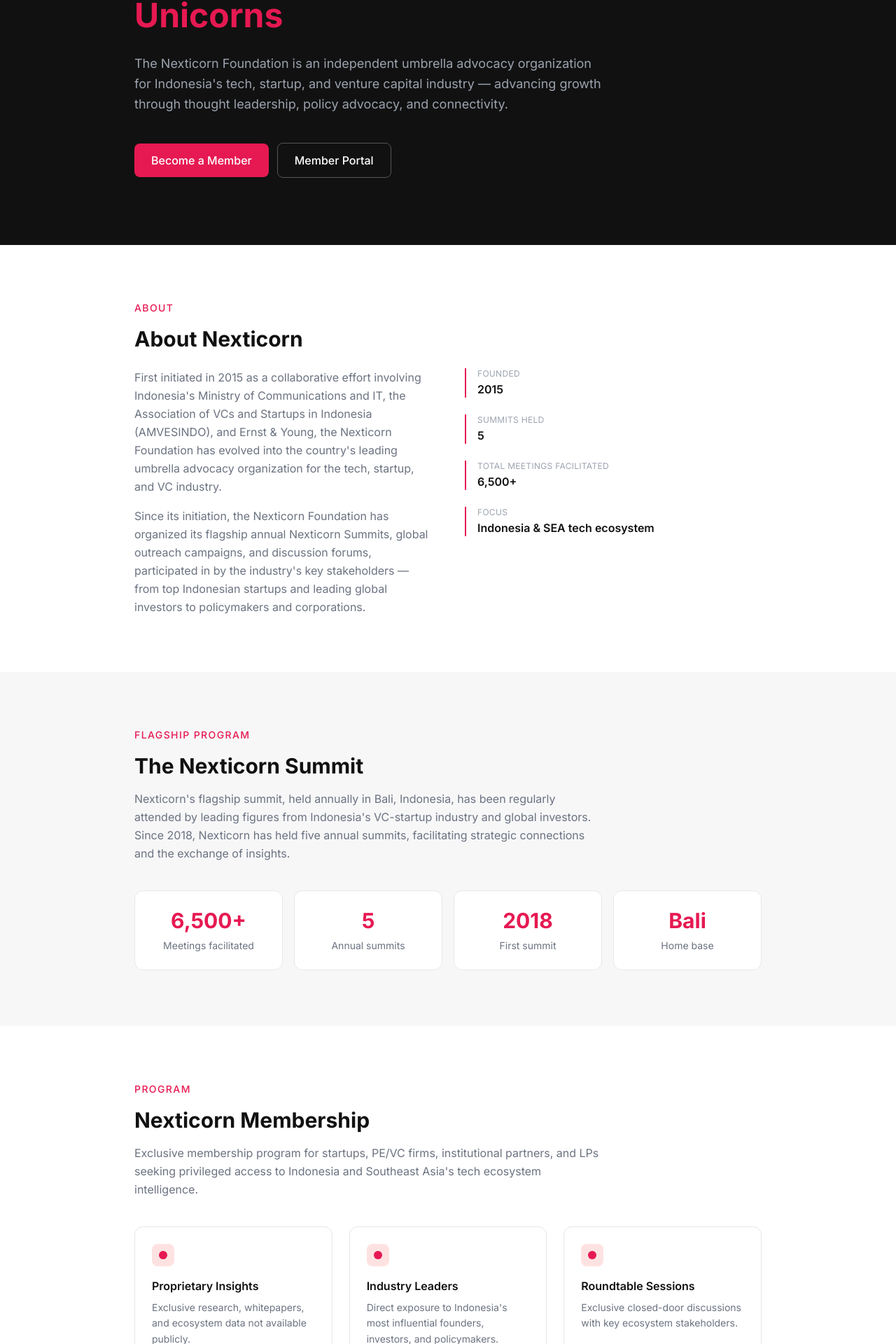
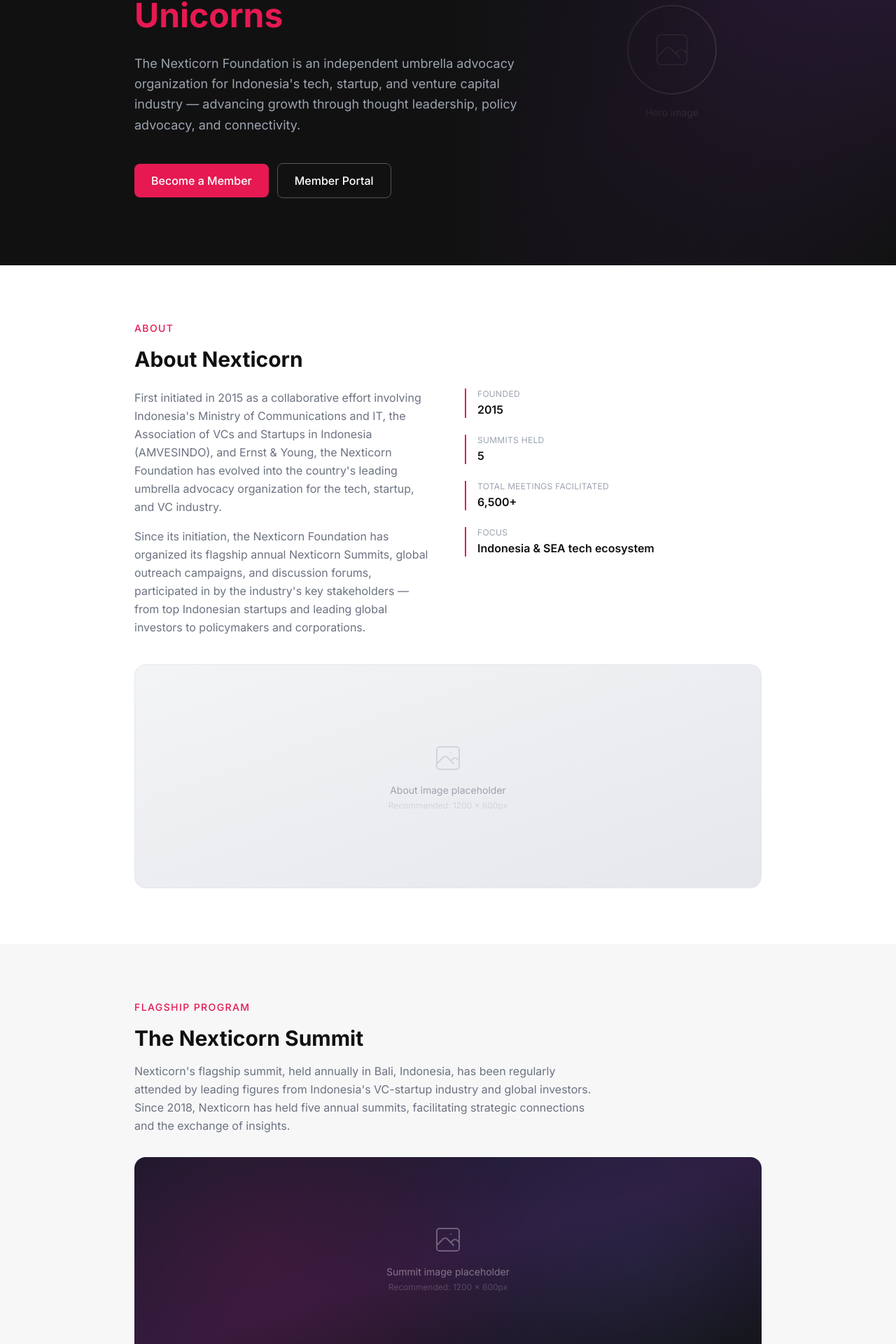
Before and after one commit to nxctemp/nexticorn-platform, a Next.js app: page / in a window 1280 px wide. Shown: the part 320-2240 px from the top of the page at 70% size. Built offline with nearby package versions, Linux system fonts and the light colour scheme.

Commit message:
feat: scroll animations, hero image fade, placeholder images, board modals

```diff
--- a/src/app/page.tsx
+++ b/src/app/page.tsx
@@ -1,26 +1,72 @@
+'use client'
+
 import Link from 'next/link'
 import Image from 'next/image'
+import { useState, useEffect, useRef } from 'react'
+
+type BoardMember = {
+  name: string
+  role: string
+  bio: string
+  initial: string
+}
+
+const boardMembers: BoardMember[] = [
+  { name: 'Rudiantara', role: 'Chairman', initial: 'R', bio: 'Rudiantara served as Indonesia\'s Minister of Communication and Information Technology from 2014 to 2019. He has been a key figure in Indonesia\'s digital transformation and startup ecosystem development.' },
+  { name: 'Tom Lembong', role: 'Vice Chairman', initial: 'T', bio: 'Tom Lembong is a prominent Indonesian investor and former government official. He served as Indonesia\'s Trade Minister and Head of the Investment Coordinating Board (BKPM).' },
+  { name: 'David Rimbo', role: 'Board Member', initial: 'D', bio: 'David Rimbo is a senior partner at Ernst & Young Indonesia, with extensive experience in audit, advisory, and the Indonesian startup ecosystem.' },
+  { name: 'Rambun Tjajo', role: 'Board Member', initial: 'R', bio: 'Rambun Tjajo brings deep expertise in venture capital and startup investment across Southeast Asia.' },
+  { name: 'Donald Wihardja', role: 'Board Member', initial: 'D', bio: 'Donald Wihardja is an experienced venture capitalist and entrepreneur with a strong track record in the Indonesian tech ecosystem.' },
+]
+
+function useInView(threshold = 0.15) {
+  const ref = useRef<HTMLDivElement>(null)
+  const [inView, setInView] = useState(false)
+
+  useEffect(() => {
+    const observer = new IntersectionObserver(
+      ([entry]) => { if (entry.isIntersecting) setInView(true) },
+      { threshold }
+    )
+    if (ref.current) observer.observe(ref.current)
+    return () => observer.disconnect()
+  }, [])
+
+  return { ref, inView }
+}
+
+function Section({ children, className = '' }: { children: React.ReactNode; className?: string }) {
+  const { ref, inView } = useInView()
+  return (
+    <div
+      ref={ref}
+      className={`transition-all duration-700 ease-out ${inView ? 'opacity-100 translate-y-0' : 'opacity-0 translate-y-8'} ${className}`}
+    >
+      {children}
+    </div>
+  )
+}
 
 export default function HomePage() {
+  const [selectedMember, setSelectedMember] = useState<BoardMember | null>(null)
+
   return (
-    <div className="min-h-screen bg-white">
+    <div className="min-h-screen bg-white overflow-x-hidden">
 
       {/* Nav */}
-      <nav className="border-b border-[#E5E7EB] px-6 py-4 bg-white sticky top-0 z-10">
+      <nav className="border-b border-[#E5E7EB] px-6 py-4 bg-white sticky top-0 z-20">
         <div className="max-w-6xl mx-auto flex items-center justify-between">
           <Link href="/">
             <Image src="/images/nxclogo.png" alt="Nexticorn" width={100} height={50} className="block" />
           </Link>
-          {/* Desktop nav */}
           <div className="hidden md:flex items-center gap-6">
-            <a href="#about" className="text-sm text-[#6B7280] hover:text-[#111111]">About</a>
-            <a href="#summit" className="text-sm text-[#6B7280] hover:text-[#111111]">Summit</a>
-            <a href="#membership" className="text-sm text-[#6B7280] hover:text-[#111111]">Membership</a>
-            <a href="#board" className="text-sm text-[#6B7280] hover:text-[#111111]">Board</a>
+            <a href="#about" className="text-sm text-[#6B7280] hover:text-[#111111] transition-colors">About</a>
+            <a href="#summit" className="text-sm text-[#6B7280] hover:text-[#111111] transition-colors">Summit</a>
+            <a href="#membership" className="text-sm text-[#6B7280] hover:text-[#111111] transition-colors">Membership</a>
+            <a href="#board" className="text-sm text-[#6B7280] hover:text-[#111111] transition-colors">Board</a>
             <Link href="/login" className="text-sm border border-[#F6ACC1] text-[#111111] px-4 py-2 rounded-lg hover:bg-[#F6ACC1] hover:border-[#F6ACC1] transition-colors">Sign in</Link>
             <Link href="/signup" className="text-sm bg-[#E61952] text-white px-4 py-2 rounded-lg hover:bg-[#C01544] transition-colors">Become a Member</Link>
           </div>
-          {/* Mobile nav */}
           <div className="flex md:hidden items-center gap-3">
             <Link href="/login" className="text-sm border border-[#F6ACC1] text-[#111111] px-3 py-1.5 rounded-lg">Sign in</Link>
             <Link href="/signup" className="text-sm bg-[#E61952] text-white px-3 py-1.5 rounded-lg">Become a Member</Link>
@@ -28,19 +74,38 @@
         </div>
       </nav>
 
-      {/* Hero */}
-      <section className="bg-[#111111] text-white px-6 py-16 md:py-24">
+      {/* Hero — with faded image on right */}
+      <section className="bg-[#111111] text-white relative overflow-hidden min-h-[520px] flex items-center">
+        {/* Placeholder image right side with fade */}
+        <div className="absolute right-0 top-0 bottom-0 w-1/2 hidden md:block">
+          <div className="absolute inset-0 bg-gradient-to-r from-[#111111] via-[#111111]/60 to-transparent z-10" />
+          <div className="w-full h-full bg-gradient-to-br from-[#1a1a2e] via-[#2d1b3d] to-[#111111] flex items-center justify-center">
+            <div className="text-center opacity-20">
+              <div className="w-32 h-32 border-2 border-white rounded-full mx-auto mb-4 flex items-center justify-center">
+                <svg className="w-16 h-16 text-white" fill="none" viewBox="0 0 24 24" stroke="currentColor">
+                  <path strokeLinecap="round" strokeLinejoin="round" strokeWidth={0.5} d="M4 16l4.586-4.586a2 2 0 012.828 0L16 16m-2-2l1.586-1.586a2 2 0 012.828 0L20 14m-6-6h.01M6 20h12a2 2 0 002-2V6a2 2 0 00-2-2H6a2 2 0 00-2 2v12a2 2 0 002 2z" />
+                </svg>
+              </div>
+              <p className="text-white text-sm">Hero image</p>
+            </div>
+          </div>
+        </div>
+
+        <div className="relative z-10 px-6 py-16 md:py-24 w-full">
           <div className="max-w-4xl mx-auto">
+            <Section>
               <p className="text-[#E61952] text-sm font-medium uppercase tracking-widest mb-4">Est. 2015</p>
               <h1 className="text-4xl md:text-5xl font-bold leading-tight mb-6">
                 Next Indonesian<br /><span className="text-[#E61952]">Unicorns</span>
               </h1>
-          <p className="text-[#9CA3AF] text-base md:text-lg max-w-2xl mb-10 leading-relaxed">
+              <p className="text-[#9CA3AF] text-base md:text-lg max-w-xl mb-10 leading-relaxed">
                 The Nexticorn Foundation is an independent umbrella advocacy organization for Indonesia's tech, startup, and venture capital industry — advancing growth through thought leadership, policy advocacy, and connectivity.
               </p>
               <div className="flex flex-col sm:flex-row items-start sm:items-center gap-3">
                 <Link href="/signup" className="bg-[#E61952] text-white px-6 py-3 rounded-lg font-medium hover:bg-[#C01544] transition-colors w-full sm:w-auto text-center">Become a Member</Link>
                 <Link href="/login" className="border border-[#555] text-white px-6 py-3 rounded-lg font-medium hover:bg-[#F6ACC1] hover:text-[#111111] hover:border-[#F6ACC1] transition-colors w-full sm:w-auto text-center">Member Portal</Link>
+              </div>
+            </Section>
           </div>
         </div>
       </section>
@@ -48,9 +113,10 @@
       {/* About */}
       <section id="about" className="px-6 py-16 md:py-20 bg-white">
         <div className="max-w-4xl mx-auto">
+          <Section>
             <p className="text-[#E61952] text-sm font-medium uppercase tracking-widest mb-4">About</p>
             <h2 className="text-2xl md:text-3xl font-bold text-[#111111] mb-6">About Nexticorn</h2>
-          <div className="grid grid-cols-1 md:grid-cols-2 gap-8 md:gap-12">
+            <div className="grid grid-cols-1 md:grid-cols-2 gap-8 md:gap-12 mb-10">
               <div>
                 <p className="text-[#6B7280] leading-relaxed mb-4">
                   First initiated in 2015 as a collaborative effort involving Indonesia's Ministry of Communications and IT, the Association of VCs and Startups in Indonesia (AMVESINDO), and Ernst & Young, the Nexticorn Foundation has evolved into the country's leading umbrella advocacy organization for the tech, startup, and VC industry.
@@ -73,17 +139,45 @@
                 ))}
               </div>
             </div>
+
+            {/* About image placeholder */}
+            <div className="w-full h-64 md:h-80 bg-gradient-to-br from-[#F3F4F6] to-[#E5E7EB] rounded-2xl flex items-center justify-center border border-[#E5E7EB]">
+              <div className="text-center">
+                <svg className="w-12 h-12 text-[#D1D5DB] mx-auto mb-3" fill="none" viewBox="0 0 24 24" stroke="currentColor">
+                  <path strokeLinecap="round" strokeLinejoin="round" strokeWidth={1} d="M4 16l4.586-4.586a2 2 0 012.828 0L16 16m-2-2l1.586-1.586a2 2 0 012.828 0L20 14m-6-6h.01M6 20h12a2 2 0 002-2V6a2 2 0 00-2-2H6a2 2 0 00-2 2v12a2 2 0 002 2z" />
+                </svg>
+                <p className="text-[#9CA3AF] text-sm">About image placeholder</p>
+                <p className="text-[#D1D5DB] text-xs mt-1">Recommended: 1200 × 600px</p>
+              </div>
+            </div>
+          </Section>
         </div>
       </section>
 
       {/* Summit */}
       <section id="summit" className="px-6 py-16 md:py-20 bg-[#F7F7F8]">
         <div className="max-w-4xl mx-auto">
+          <Section>
             <p className="text-[#E61952] text-sm font-medium uppercase tracking-widest mb-4">Flagship Program</p>
             <h2 className="text-2xl md:text-3xl font-bold text-[#111111] mb-4">The Nexticorn Summit</h2>
-          <p className="text-[#6B7280] leading-relaxed max-w-2xl mb-10">
+            <p className="text-[#6B7280] leading-relaxed max-w-2xl mb-8">
               Nexticorn's flagship summit, held annually in Bali, Indonesia, has been regularly attended by leading figures from Indonesia's VC-startup industry and global investors. Since 2018, Nexticorn has held five annual summits, facilitating strategic connections and the exchange of insights.
             </p>
+
+            {/* Summit image placeholder */}
+            <div className="w-full h-56 md:h-72 bg-gradient-to-br from-[#1a1a2e] via-[#2d1b3d] to-[#111111] rounded-2xl flex items-center justify-center mb-10 relative overflow-hidden">
+              <div className="absolute inset-0 opacity-10">
+                <div className="w-full h-full" style={{backgroundImage: 'radial-gradient(circle at 20% 50%, #E61952 0%, transparent 50%), radial-gradient(circle at 80% 50%, #4472C4 0%, transparent 50%)'}} />
+              </div>
+              <div className="text-center relative z-10">
+                <svg className="w-12 h-12 text-white/30 mx-auto mb-3" fill="none" viewBox="0 0 24 24" stroke="currentColor">
+                  <path strokeLinecap="round" strokeLinejoin="round" strokeWidth={1} d="M4 16l4.586-4.586a2 2 0 012.828 0L16 16m-2-2l1.586-1.586a2 2 0 012.828 0L20 14m-6-6h.01M6 20h12a2 2 0 002-2V6a2 2 0 00-2-2H6a2 2 0 00-2 2v12a2 2 0 002 2z" />
+                </svg>
+                <p className="text-white/40 text-sm">Summit image placeholder</p>
+                <p className="text-white/20 text-xs mt-1">Recommended: 1200 × 600px</p>
+              </div>
+            </div>
+
             <div className="grid grid-cols-2 md:grid-cols-4 gap-4">
               {[
                 { number: '6,500+', label: 'Meetings facilitated' },
@@ -97,17 +191,31 @@
                 </div>
               ))}
             </div>
+          </Section>
         </div>
       </section>
 
       {/* Membership */}
       <section id="membership" className="px-6 py-16 md:py-20 bg-white">
         <div className="max-w-4xl mx-auto">
+          <Section>
             <p className="text-[#E61952] text-sm font-medium uppercase tracking-widest mb-4">Program</p>
             <h2 className="text-2xl md:text-3xl font-bold text-[#111111] mb-4">Nexticorn Membership</h2>
-          <p className="text-[#6B7280] leading-relaxed max-w-2xl mb-10">
+            <p className="text-[#6B7280] leading-relaxed max-w-2xl mb-8">
               Exclusive membership program for startups, PE/VC firms, institutional partners, and LPs seeking privileged access to Indonesia and Southeast Asia's tech ecosystem intelligence.
             </p>
+
+            {/* Membership image placeholder */}
+            <div className="w-full h-48 md:h-64 bg-gradient-to-br from-[#FEE2E2] to-[#F6ACC1] rounded-2xl flex items-center justify-center mb-10 border border-[#FECACA]">
+              <div className="text-center">
+                <svg className="w-12 h-12 text-[#E61952]/30 mx-auto mb-3" fill="none" viewBox="0 0 24 24" stroke="currentColor">
+                  <path strokeLinecap="round" strokeLinejoin="round" strokeWidth={1} d="M4 16l4.586-4.586a2 2 0 012.828 0L16 16m-2-2l1.586-1.586a2 2 0 012.828 0L20 14m-6-6h.01M6 20h12a2 2 0 002-2V6a2 2 0 00-2-2H6a2 2 0 00-2 2v12a2 2 0 002 2z" />
+                </svg>
+                <p className="text-[#E61952]/50 text-sm">Membership image placeholder</p>
+                <p className="text-[#E61952]/30 text-xs mt-1">Recommended: 1200 × 500px</p>
+              </div>
+            </div>
+
             <div className="grid grid-cols-1 sm:grid-cols-2 md:grid-cols-3 gap-4 md:gap-6 mb-10">
               {[
                 { title: 'Proprietary Insights', desc: 'Exclusive research, whitepapers, and ecosystem data not available publicly.' },
@@ -163,52 +271,63 @@
                 <Link href="/signup" className="block text-center bg-[#E61952] text-white rounded-lg py-2.5 text-sm font-medium hover:bg-[#C01544] transition-colors">Become a Member</Link>
               </div>
             </div>
+          </Section>
         </div>
       </section>
 
       {/* Board */}
       <section id="board" className="px-6 py-16 md:py-20 bg-[#F7F7F8]">
-        <div className="max-w-4xl mx-auto">
+        <div className="max-w-4xl mx-auto text-center">
+          <Section>
             <p className="text-[#E61952] text-sm font-medium uppercase tracking-widest mb-4">Leadership</p>
             <h2 className="text-2xl md:text-3xl font-bold text-[#111111] mb-10">Board of Nexticorn</h2>
-          <div className="mb-8">
-            <div className="inline-flex items-center gap-4 bg-white border border-[#E5E7EB] rounded-xl px-6 py-4">
-              <div className="w-12 h-12 bg-[#FEE2E2] rounded-full flex items-center justify-center text-[#E61952] font-bold text-lg">R</div>
-              <div>
+
+            {/* Chairman */}
+            <div className="flex justify-center mb-8">
+              <button
+                onClick={() => setSelectedMember(boardMembers[0])}
+                className="bg-white border border-[#E5E7EB] rounded-xl px-8 py-5 hover:border-[#E61952] hover:shadow-md transition-all group"
+              >
+                <div className="w-16 h-16 bg-[#FEE2E2] rounded-full flex items-center justify-center text-[#E61952] font-bold text-2xl mx-auto mb-3 group-hover:bg-[#E61952] group-hover:text-white transition-colors">
+                  R
+                </div>
                 <div className="text-[#111111] font-semibold">Rudiantara</div>
-                <div className="text-[#6B7280] text-sm">Chairman</div>
+                <div className="text-[#6B7280] text-sm mt-0.5">Chairman</div>
+                <div className="text-[#E61952] text-xs mt-2">View profile →</div>
+              </button>
             </div>
-            </div>
-          </div>
-          <div className="mb-3">
+
+            {/* Governing board */}
             <div className="text-xs text-[#9CA3AF] uppercase tracking-wide mb-4">Governing Board</div>
-            <div className="grid grid-cols-2 md:grid-cols-4 gap-4">
-              {[
-                { name: 'Tom Lembong', role: 'Vice Chairman' },
-                { name: 'David Rimbo', role: 'Board Member' },
-                { name: 'Rambun Tjajo', role: 'Board Member' },
-                { name: 'Donald Wihardja', role: 'Board Member' },
-              ].map((member) => (
-                <div key={member.name} className="bg-white border border-[#E5E7EB] rounded-xl p-4">
-                  <div className="w-10 h-10 bg-[#F3F4F6] rounded-full flex items-center justify-center text-[#6B7280] font-semibold text-sm mb-3">
-                    {member.name.charAt(0)}
+            <div className="grid grid-cols-2 md:grid-cols-4 gap-4 mb-4">
+              {boardMembers.slice(1).map((member) => (
+                <button
+                  key={member.name}
+                  onClick={() => setSelectedMember(member)}
+                  className="bg-white border border-[#E5E7EB] rounded-xl p-5 hover:border-[#E61952] hover:shadow-md transition-all group text-center"
+                >
+                  <div className="w-12 h-12 bg-[#F3F4F6] rounded-full flex items-center justify-center text-[#6B7280] font-semibold text-sm mb-3 mx-auto group-hover:bg-[#FEE2E2] group-hover:text-[#E61952] transition-colors">
+                    {member.initial}
                   </div>
                   <div className="text-[#111111] font-medium text-sm">{member.name}</div>
                   <div className="text-[#9CA3AF] text-xs mt-0.5">{member.role}</div>
-                </div>
+                  <div className="text-[#E61952] text-xs mt-2 opacity-0 group-hover:opacity-100 transition-opacity">View profile →</div>
+                </button>
               ))}
             </div>
-          </div>
+          </Section>
         </div>
       </section>
 
       {/* Final CTA */}
       <section className="px-6 py-16 md:py-20 bg-[#111111] text-white text-center">
+        <Section>
           <div className="max-w-2xl mx-auto">
             <h2 className="text-2xl md:text-3xl font-bold mb-4">Join the Nexticorn network</h2>
             <p className="text-[#9CA3AF] mb-8">Get privileged access to Indonesia and SEA ecosystem intelligence, exclusive research, and the connections that matter.</p>
             <Link href="/signup" className="inline-block bg-[#E61952] text-white px-8 py-3 rounded-lg font-medium hover:bg-[#C01544] transition-colors">Become a Member</Link>
           </div>
+        </Section>
       </section>
 
       {/* Footer */}
@@ -220,6 +339,37 @@
         </div>
       </footer>
 
+      {/* Board member modal */}
+      {selectedMember && (
+        <div
+          className="fixed inset-0 bg-black/60 z-50 flex items-center justify-center px-6"
+          onClick={() => setSelectedMember(null)}
+        >
+          <div
+            className="bg-white rounded-2xl p-8 max-w-md w-full shadow-2xl"
+            onClick={(e) => e.stopPropagation()}
+          >
+            <div className="text-center mb-6">
+              <div className="w-20 h-20 bg-[#FEE2E2] rounded-full flex items-center justify-center text-[#E61952] font-bold text-3xl mx-auto mb-4">
+                {selectedMember.initial}
+              </div>
+              <h3 className="text-xl font-bold text-[#111111]">{selectedMember.name}</h3>
+              <p className="text-[#E61952] text-sm font-medium mt-1">{selectedMember.role}</p>
+              <p className="text-xs text-[#9CA3AF] mt-0.5">Nexticorn Foundation</p>
+            </div>
+            <div className="bg-[#F7F7F8] rounded-xl p-5 mb-6">
+              <p className="text-[#6B7280] text-sm leading-relaxed">{selectedMember.bio}</p>
+            </div>
+            <button
+              onClick={() => setSelectedMember(null)}
+              className="w-full border border-[#E5E7EB] text-[#6B7280] rounded-lg py-2.5 text-sm font-medium hover:border-[#111111] hover:text-[#111111] transition-colors"
+            >
+              Close
+            </button>
+          </div>
+        </div>
+      )}
+
     </div>
   )
 }
```
Lines whose indentation alone changed are shown as unchanged.
